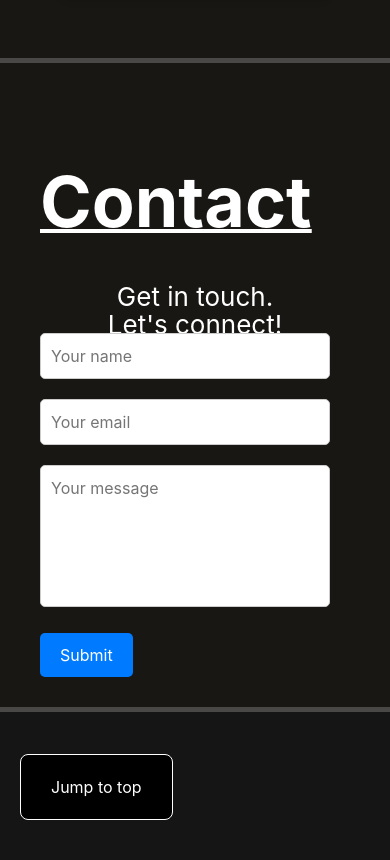
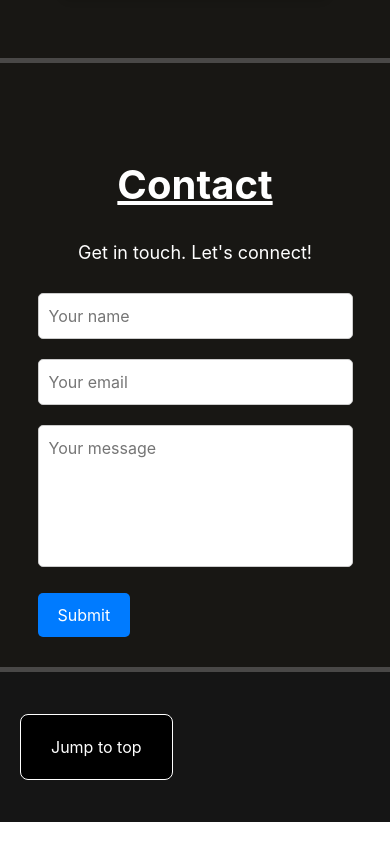
Before and after one commit to Satokii/portfolio, a React (Vite) app: page / in a window 390 px wide. Shown: the part 5552-6412 px from the top of the page. After the commit the page ends 6374 px from the top, so only its background shows below. Built offline with nearby package versions, Linux system fonts and the light colour scheme; no server answers.

Commit message:
style: add media queries to contact section for smaller screens

```diff
--- a/src/styles/main/main-contact.css
+++ b/src/styles/main/main-contact.css
@@ -21,15 +21,6 @@
     grid-template-columns: repeat(2, auto);
     gap: 20px;
     place-content: center;
-}
-
-.main-contact--email-img {
-    width: 40px;
-    height: 40px;
-}
-
-.main-contact--email{
-    font-size: 24px;
 }
 
 .main-contact--contact-form {
@@ -67,3 +58,37 @@
         padding: 50px 60px 30px 60px;
     }
 }
+
+@media screen and (max-width: 768px) {
+    .main-contact {
+        grid-template-rows: 70px 30px 1fr;
+        width: 100vw;
+        justify-self: center;
+    }
+    .main-contact--header {
+        font-size: 50px;
+        justify-self: center;
+    }
+    .main-contact--contact-info-container {
+        grid-template-columns: auto;
+    }
+    .main-contact--subheader {
+        font-size: 20px;
+    }
+}
+
+@media screen and (max-width: 480px) {
+    .main-contact {
+        grid-template-rows: 60px 30px 1fr;
+        padding: 50px 20px 30px;
+    }
+    .main-contact--header {
+        font-size: 40px;
+    }
+    .main-contact--subheader {
+        font-size: 18px;
+    }
+    .main-contact--contact-form {
+        max-width: 90%;
+    }
+}
```
